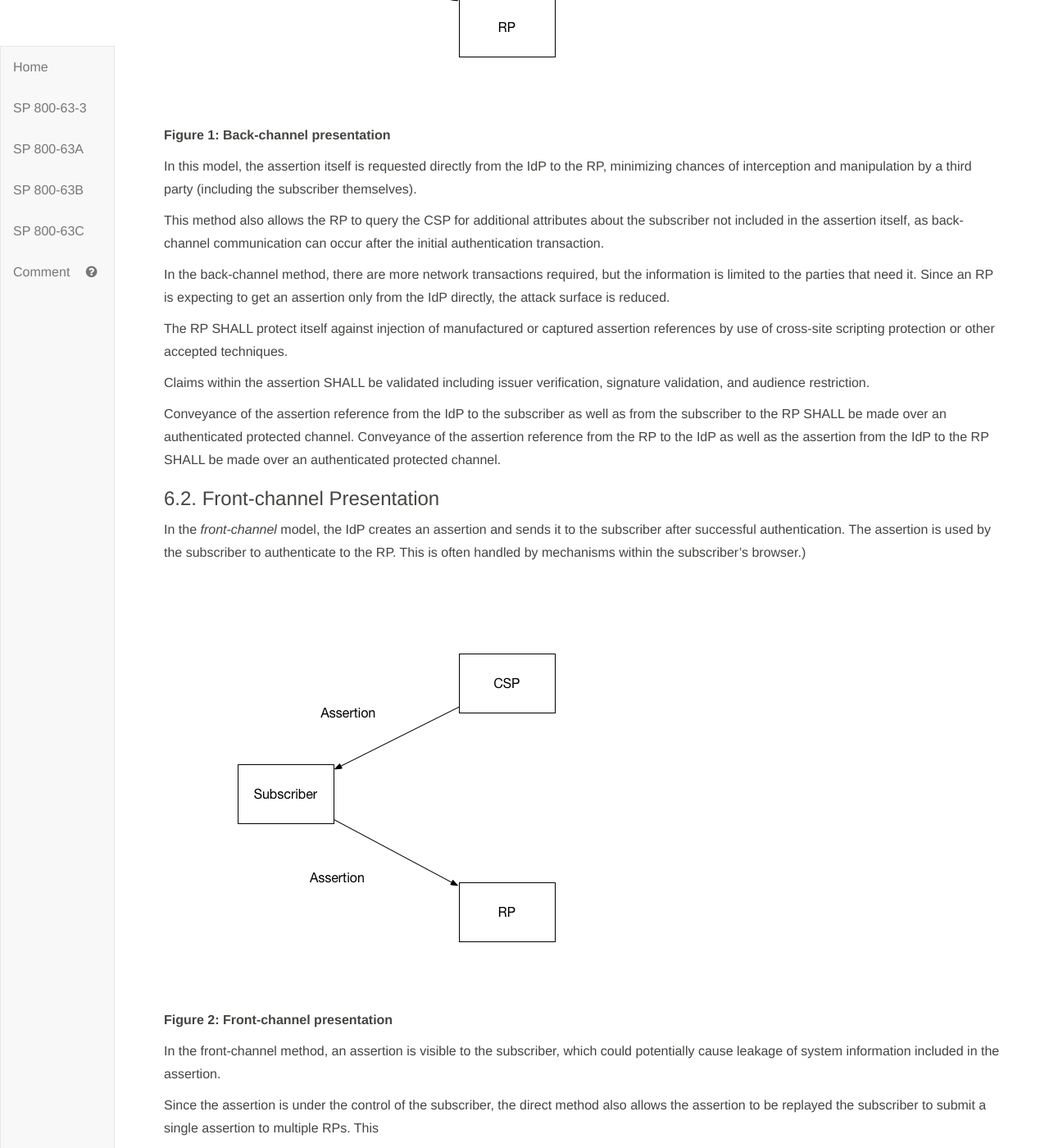
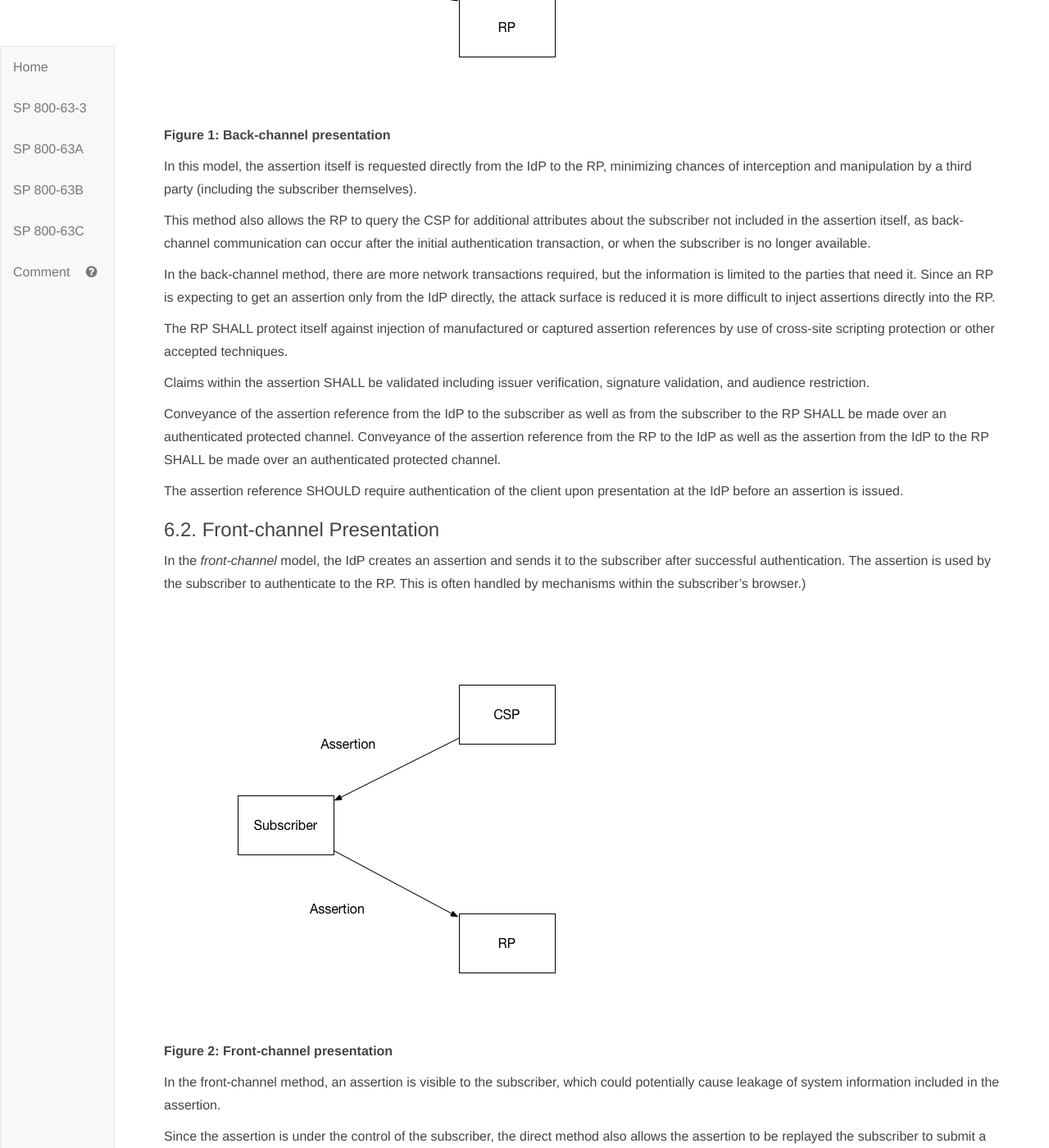
Before and after one commit to usnistgov/800-63-3, a Jekyll site: the page built from sp800-63c.md, in a window 1280 px wide and 1400 px high, scrolled down 13888 px. Shown: the whole window at 82% size. Built offline with Jekyll 4.4.1, drawn with Linux system fonts in a browser that asks for light colours; some of the changed text lies outside the part shown.

Commit message:
clarify requirements around assertions and assertion references

```diff
--- a/sp800-63c/sec6_presentation.md
+++ b/sp800-63c/sec6_presentation.md
@@ -18,15 +18,17 @@ In the *back-channel* model, the subscriber is given an assertion reference to p
 
 In this model, the assertion itself is requested directly from the IdP to the RP, minimizing chances of interception and manipulation by a third party (including the subscriber themselves).
 
-This method also allows the RP to query the CSP for additional attributes about the subscriber not included in the assertion itself, as back-channel communication can occur after the initial authentication transaction.
+This method also allows the RP to query the CSP for additional attributes about the subscriber not included in the assertion itself, as back-channel communication can occur after the initial authentication transaction, or when the subscriber is no longer available.
 
-In the back-channel method, there are more network transactions required, but the information is limited to the parties that need it. Since an RP is expecting to get an assertion only from the IdP directly, the attack surface is reduced.
+In the back-channel method, there are more network transactions required, but the information is limited to the parties that need it. Since an RP is expecting to get an assertion only from the IdP directly, the attack surface is reduced it is more difficult to inject assertions directly into the RP.
 
 The RP SHALL protect itself against injection of manufactured or captured assertion references by use of cross-site scripting protection or other accepted techniques.
 
 Claims within the assertion SHALL be validated including issuer verification, signature validation, and audience restriction.
 
 Conveyance of the assertion reference from the IdP to the subscriber as well as from the subscriber to the RP SHALL be made over an authenticated protected channel. Conveyance of the assertion reference from the RP to the IdP as well as the assertion from the IdP to the RP SHALL be made over an authenticated protected channel.
+
+The assertion reference SHOULD require authentication of the client upon presentation at the IdP before an assertion is issued.
 
 ### 6.2. Front-channel Presentation
 
```
Also changed, not shown: other parts of sp800-63c/sec6_presentation.md (+1 -1 lines).
